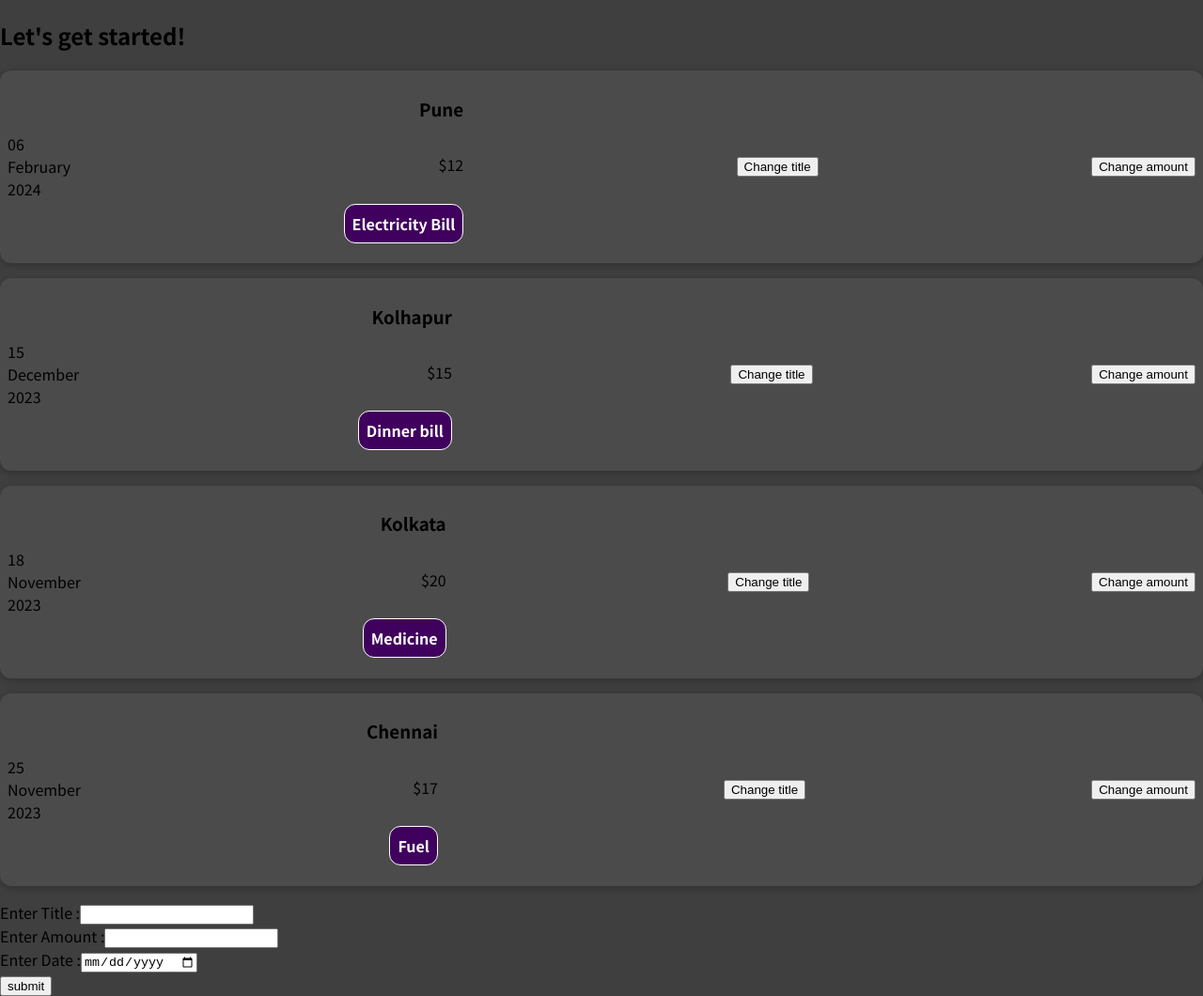
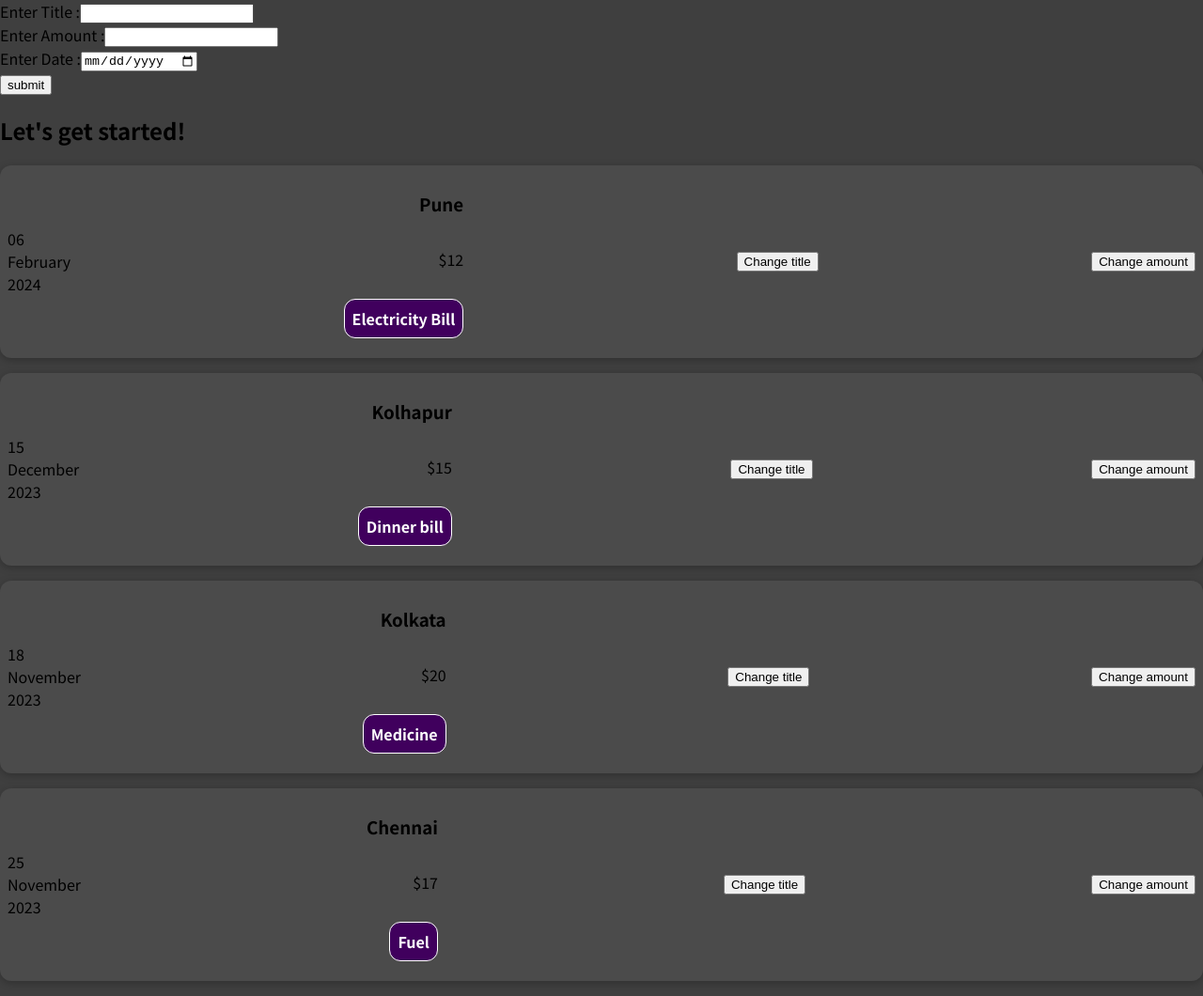
Before and after one commit to akshay7745/reactSharpener, a React (Create React App) app in the folder 01-starting-setup/: page / in a window 1280 px wide. Shown: the whole page at 94% size. Built offline with nearby package versions, Linux system fonts and the light colour scheme; the HTML template or start-up script is replaced by a standard one.

Commit message:
Added form submit handler

```diff
--- a/01-starting-setup/src/App.js
+++ b/01-starting-setup/src/App.js
@@ -1,5 +1,5 @@
 import ExpenseItem from "./components/Expense/ExpenseItem";
-import ExpenseForm from "./components/Expense/ExpenseForm";
+import NewExpense from "./components/NewExpense/NewExpense";
 
 const data = [
   {
@@ -31,6 +31,7 @@ const data = [
 const App = () => {
   return (
     <div>
+      <NewExpense />
       <h2>Let's get started!</h2>
       {data.map((expense) => (
         <ExpenseItem
@@ -40,7 +41,6 @@ const App = () => {
           date={expense.date}
         />
       ))}
-      <ExpenseForm />
     </div>
   );
 };
--- a/01-starting-setup/src/components/Expense/ExpenseForm.js
+++ /dev/null
@@ -1,38 +0,0 @@
-// Create a component called ExpenseForm containing inputs like Expense title, Expense Amount and Date.
-// Add a button below it .
-// Call the ExpenseForm from App.js so that it is visible on the screen
-
-const ExpenseForm = () => {
-  const formChangeHandler = (e) => {
-    console.log(e.target.value);
-  };
-  return (
-    <form>
-      <div>
-        <label htmlFor="title">Enter Title :</label>
-        <input
-          name="title"
-          id="title"
-          type="text"
-          onChange={formChangeHandler}
-        />
-      </div>
-      <div>
-        <label htmlFor="amount">Enter Amount :</label>
-        <input
-          name="amount"
-          id="amount"
-          type="number"
-          onChange={formChangeHandler}
-        />
-      </div>
-      <div>
-        <label htmlFor="date">Enter Date :</label>
-        <input name="date" id="date" type="date" onChange={formChangeHandler} />
-      </div>
-      <button type="submit">submit</button>
-    </form>
-  );
-};
-
-export default ExpenseForm;
--- /dev/null
+++ b/01-starting-setup/src/components/NewExpense/ExpenseForm.js
@@ -0,0 +1,64 @@
+import { useState } from "react";
+
+const ExpenseForm = () => {
+  //   const [enteredTitle, setEnteredTitle] = useState("");
+  //   const [enteredAmount, setEnteredAmount] = useState("");
+  //   const [enteredDate, setEnteredDate] = useState(new Date(1, 1, 2020));
+  const [enteredInput, setEnteredInput] = useState({
+    enteredTitle: "",
+    enteredAmount: "",
+    enteredDate: "",
+  });
+  console.log(enteredInput);
+  const formSubmitHandler = (e) => {
+    e.preventDefault();
+    console.log(enteredInput);
+  };
+  const titleChangeHandler = (e) => {
+    // console.log(e.target.value);
+    setEnteredInput((prevState) => {
+      return { ...prevState, enteredTitle: e.target.value };
+    });
+  };
+  const amountChangeHandler = (e) => {
+    // console.log(e.target.value);
+    setEnteredInput((prevState) => {
+      return { ...prevState, enteredAmount: e.target.value };
+    });
+  };
+  const dateChangeHandler = (e) => {
+    // console.log(e.target.value);
+    setEnteredInput((prevState) => {
+      return { ...prevState, enteredDate: e.target.value };
+    });
+  };
+  return (
+    <form onSubmit={formSubmitHandler}>
+      <div>
+        <label htmlFor="title">Enter Title :</label>
+        <input
+          name="title"
+          id="title"
+          type="text"
+          onChange={titleChangeHandler}
+        />
+      </div>
+      <div>
+        <label htmlFor="amount">Enter Amount :</label>
+        <input
+          name="amount"
+          id="amount"
+          type="number"
+          onChange={amountChangeHandler}
+        />
+      </div>
+      <div>
+        <label htmlFor="date">Enter Date :</label>
+        <input name="date" id="date" type="date" onChange={dateChangeHandler} />
+      </div>
+      <button type="submit">submit</button>
+    </form>
+  );
+};
+
+export default ExpenseForm;
--- /dev/null
+++ b/01-starting-setup/src/components/NewExpense/NewExpense.js
@@ -0,0 +1,11 @@
+import ExpenseForm from "./ExpenseForm";
+
+const NewExpense = () => {
+  return (
+    <div>
+      <ExpenseForm />
+    </div>
+  );
+};
+
+export default NewExpense;
```
